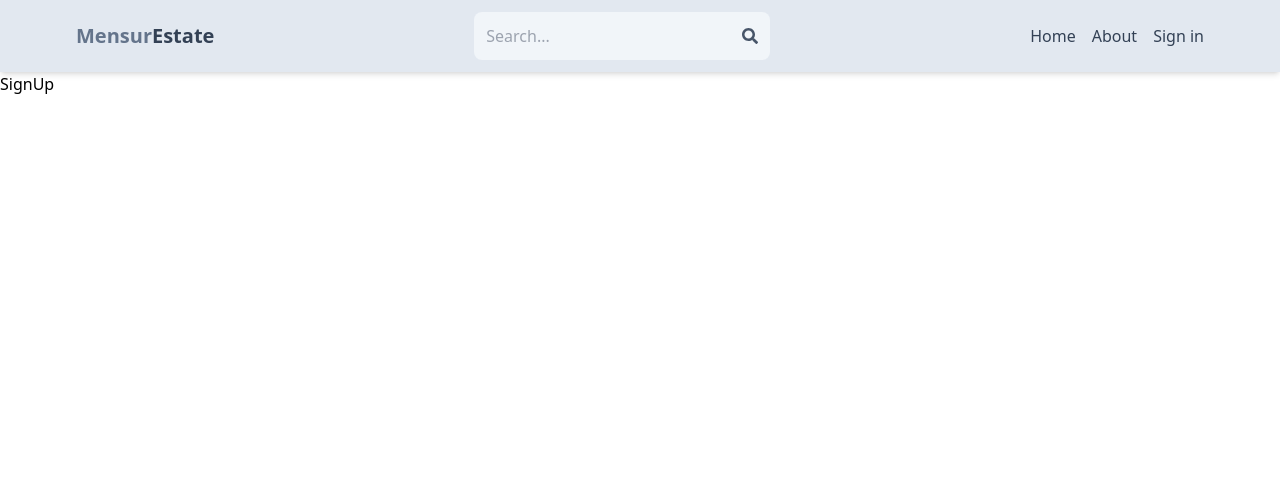
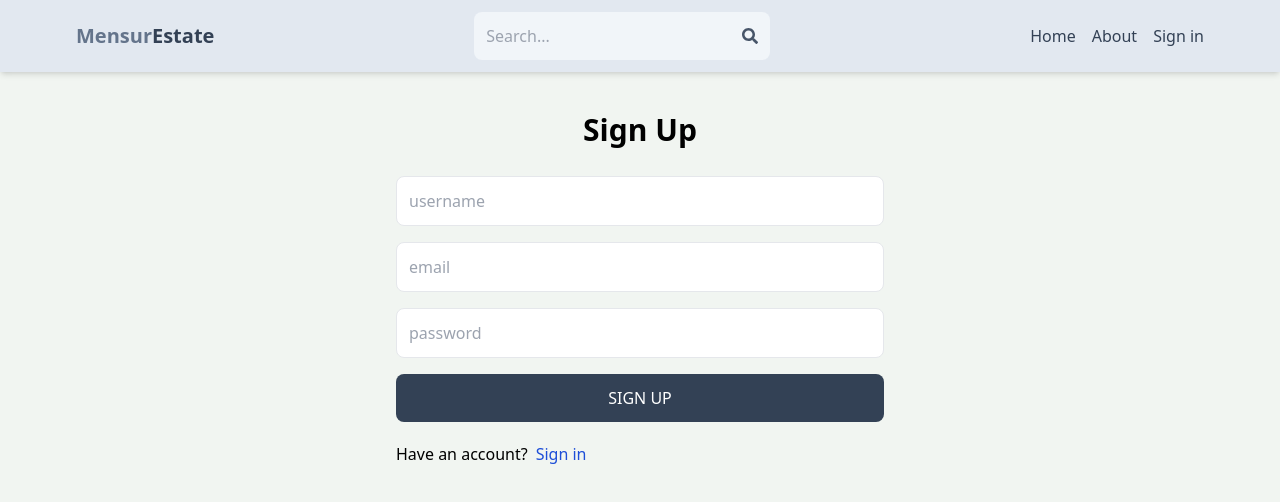
Before and after one commit to mnrclk07/mern-estate, a React (Vite) app in the folder client/: page /sign-up in a window 1280 px wide. Shown: the top 502 px of the page. Built offline with nearby package versions, Linux system fonts and the light colour scheme.

Commit message:
complete sign up page ui

```diff
--- a/client/src/index.css
+++ b/client/src/index.css
@@ -1,3 +1,7 @@
 @tailwind base;
 @tailwind components;
 @tailwind utilities;
+
+body{
+    background-color: rgb(241, 245, 241);
+}
--- a/client/src/pages/SignUp.jsx
+++ b/client/src/pages/SignUp.jsx
@@ -1,7 +1,41 @@
 import React from "react";
+import { Link } from "react-router-dom";
 
 function SignUp() {
-  return <div>SignUp</div>;
+  return (
+    <div className="p-3 max-w-lg mx-auto">
+      <h1 className="text-3xl text-center font-semibold my-7">Sign Up</h1>
+      <form className="flex flex-col gap-4">
+        <input
+          type="text"
+          placeholder="username"
+          className="border p-3 rounded-lg"
+          id="username"
+        />
+        <input
+          type="email"
+          placeholder="email"
+          className="border p-3 rounded-lg"
+          id="email"
+        />
+        <input
+          type="password"
+          placeholder="password"
+          className="border p-3 rounded-lg"
+          id="password"
+        />
+        <button className="bg-slate-700 text-white p-3 rounded-lg uppercase hover:opacity-95 disabled:opacity-80">
+          Sign up
+        </button>
+      </form>
+      <div className="flex gap-2 mt-5">
+        <p>Have an account?</p>
+        <Link to={"/sign-in"}>
+          <span className="text-blue-700">Sign in</span>
+        </Link>
+      </div>
+    </div>
+  );
 }
 
 export default SignUp;
```
